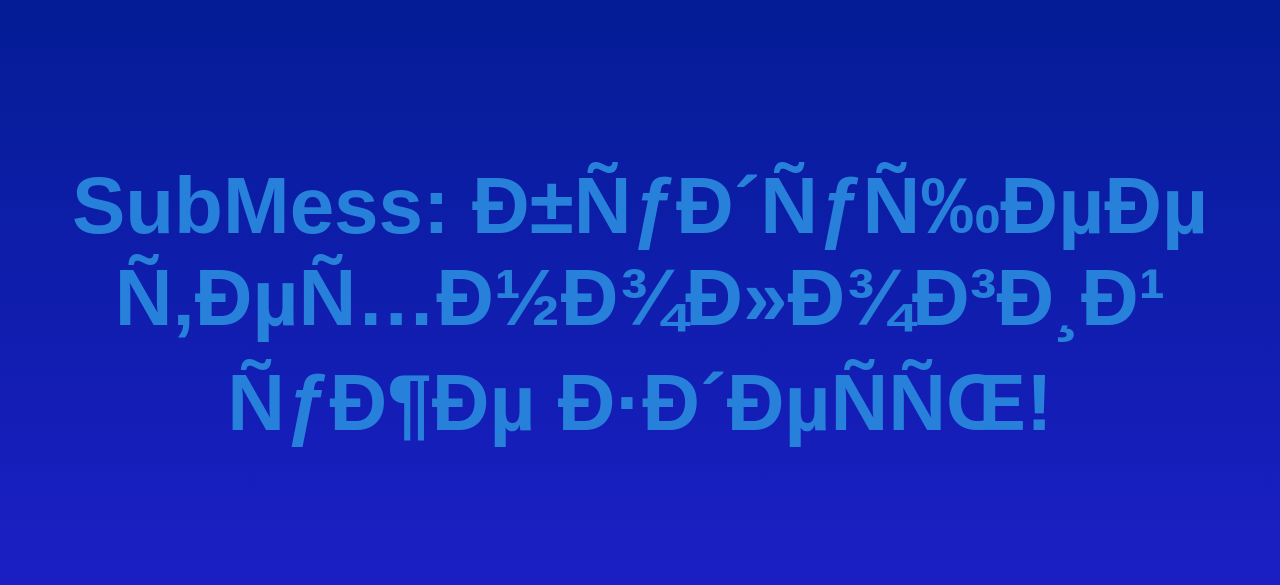
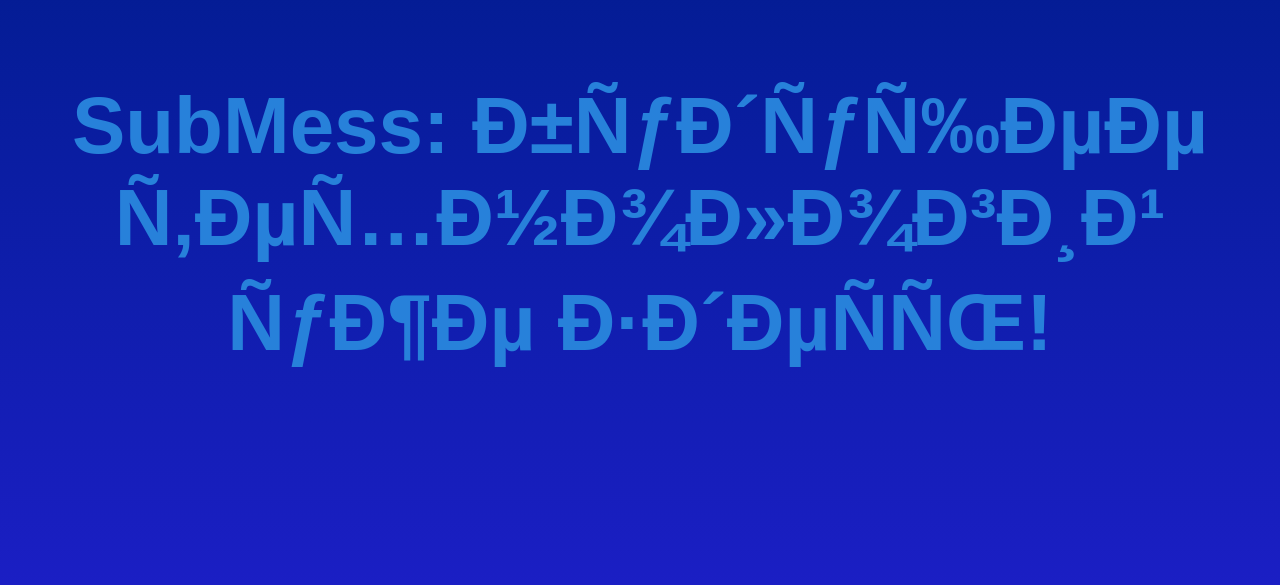
Before and after one commit to BaronCraft/baroncraft.github.io, a PHP site: page / in a window 1280 px wide. Shown: the part 103-688 px from the top of the page. Run offline with PHP 8.4, Linux system fonts and the light colour scheme.

Commit message:
Update index.css

```diff
--- a/index.css
+++ b/index.css
@@ -4,7 +4,7 @@
 h1 {
     display: block;
     font-size: 5em;
-    margin-top: 2em;
+    margin-top: 1em;
     margin-bottom: 1em;
     font-weight: bold;
     font-family: Arial, sans-serif;
@@ -30,6 +30,7 @@
     text-align: center;
     font-weight: bold;
     transition: 2s;
+    margin-bottom: 1em;
 }
 
 a:hover {
```
